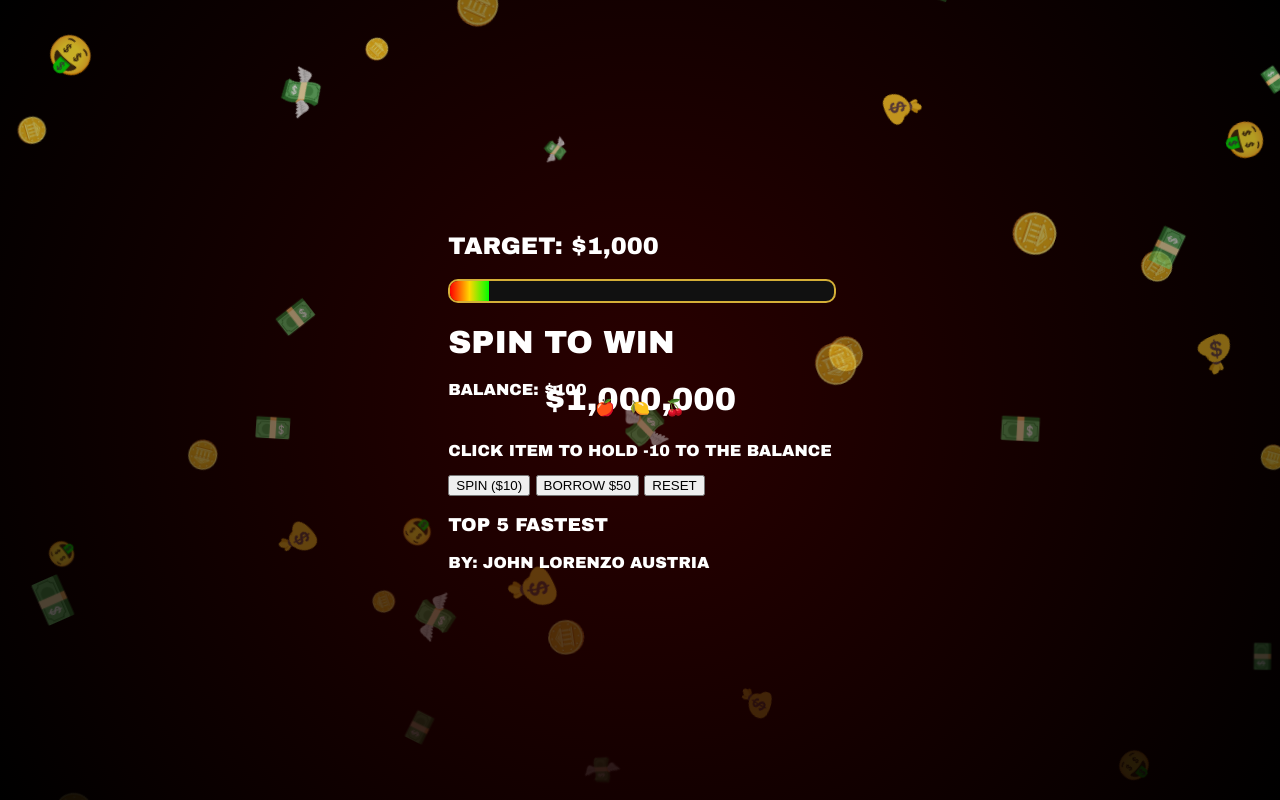
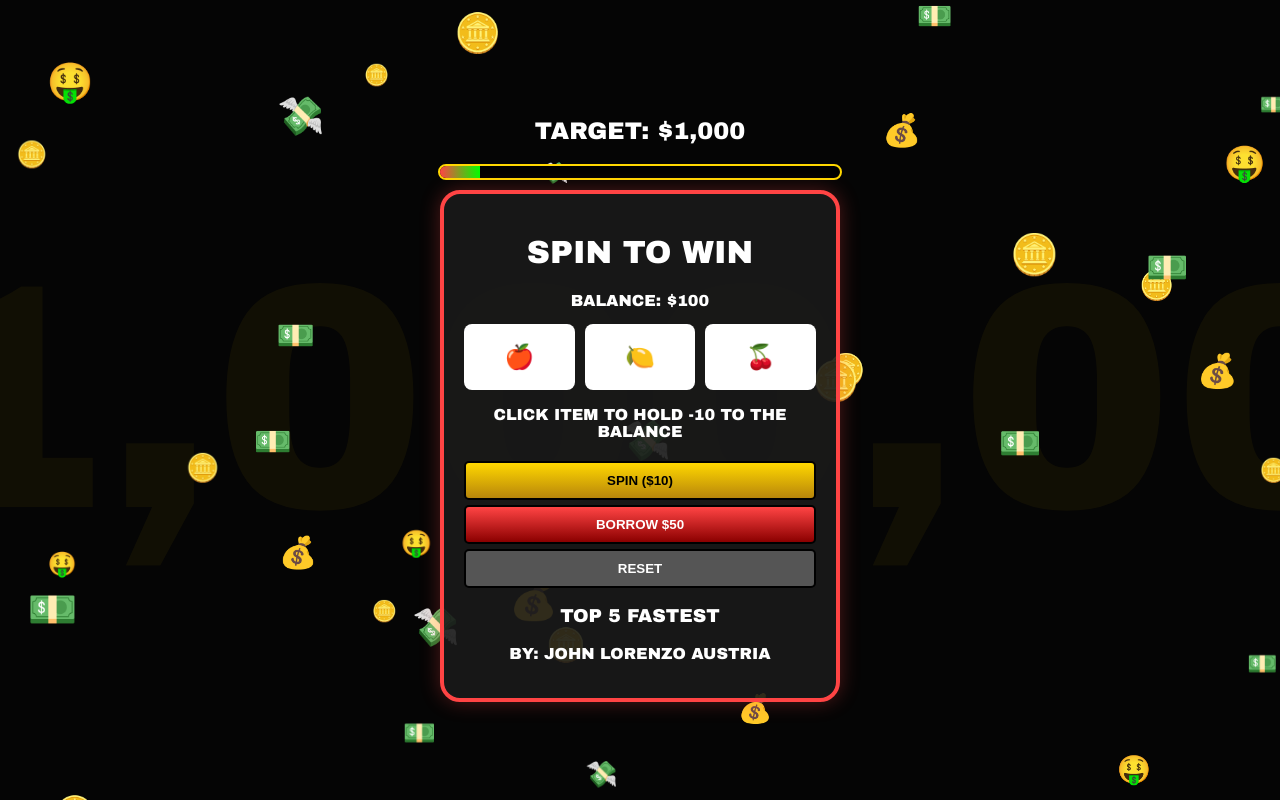
Before and after one commit to yohan577/SPINTOWIN, a plain HTML site: page main.html in a window 1280 px wide. Drawn offline with nearby package versions, Linux system fonts and the light colour scheme.

Commit message:
Refactor styles for casino layout and elements

```diff
--- a/styles.css
+++ b/styles.css
@@ -1,32 +1,23 @@
-body { background: radial-gradient(circle, #2a0000, #000); color: white; font-family: 'Arial Black', sans-serif; display: flex; flex-direction: column; justify-content: center; align-items: center; height: 100vh; margin: 0; overflow: hidden; position: relative; }
+body { margin: 0; background: #050505; color: #fff; font-family: 'Arial Black', sans-serif; min-height: 100vh; display: flex; justify-content: center; align-items: center; overflow: hidden; }
 
-/* Goal Tracker */
-.goal-container { width: 350px; margin-bottom: 25px; text-align: center; z-index: 10; }
-.goal-text { font-size: 16px; color: gold; margin-bottom: 8px; letter-spacing: 3px; text-shadow: 0 0 10px gold; }
-.progress-bg { width: 100%; height: 20px; background: #111; border-radius: 10px; border: 2px solid #d4af37; overflow: hidden; }
-.progress-fill { width: 10%; height: 100%; background: linear-gradient(90deg, #ff0000, #ffd700, #00ff00); transition: width 0.6s cubic-bezier(0.175, 0.885, 0.32, 1.275); }
+.casino-wrapper { width: 95vw; max-width: 400px; display: flex; flex-direction: column; align-items: center; z-index: 2; }
+.cabinet { width: 100%; border: 4px solid #ff4444; padding: 20px; border-radius: 20px; background: rgba(26, 26, 26, 0.9); box-shadow: 0 0 20px rgba(255, 68, 68, 0.3); text-align: center; box-sizing: border-box; }
 
-/* Background Text */
-.mega-background { position: absolute; top: 50%; left: 50%; transform: translate(-50%, -50%); width: 100%; text-align: center; z-index: -1; }
-.million-text { font-size: 18vw; margin: 0; color: rgba(255, 215, 0, 0.08); text-shadow: 0 0 40px rgba(212, 175, 55, 0.4); animation: bg-pulse 4s infinite; }
-@keyframes bg-pulse { 0%, 100% { transform: scale(1); opacity: 0.08; } 50% { transform: scale(1.05); opacity: 0.15; } }
+.reels { display: flex; gap: 10px; margin: 15px 0; }
+.slot { background: #fff; color: #000; padding: 15px; border-radius: 8px; font-size: 1.5em; border: 4px solid transparent; flex: 1; cursor: pointer; user-select: none; }
+.held { border: 4px solid gold !important; }
+.spinning { animation: blur-spin 0.1s linear infinite; }
+@keyframes blur-spin { 0%, 100% { filter: blur(5px); } 50% { filter: blur(2px); } }
 
-/* Machine Styling */
-.machine-wrapper { text-align: center; background: rgba(10, 10, 10, 0.98); padding: 40px; border-radius: 30px; border: 6px solid #ff4444; box-shadow: 0 0 60px rgba(255, 0, 0, 0.4); z-index: 10; }
-.glow-text { text-shadow: 0 0 15px #ff4444; color: #ff4444; margin-top: 0; }
+.casino-btn { background: linear-gradient(180deg, #ffd700, #b8860b); border: 2px solid #000; color: black; font-weight: bold; padding: 10px; border-radius: 5px; cursor: pointer; width: 100%; margin-top: 5px; text-transform: uppercase; }
+.loan-btn { background: linear-gradient(180deg, #ff4444, #8b0000); color: white; }
+.reset-btn { background: #555; color: white; }
 
-.reels { display: flex; gap: 15px; justify-content: center; margin-bottom: 25px; }
-.reel-window { width: 95px; height: 95px; background: white; border: 4px solid #d4af37; border-radius: 15px; display: flex; align-items: center; justify-content: center; overflow: hidden; }
-.reel-inner { font-size: 55px; }
-.spinning { animation: spin-blur 0.1s linear infinite; filter: blur(4px); }
-@keyframes spin-blur { 0% { transform: translateY(-50px); } 100% { transform: translateY(50px); } }
+.progress-bg { width: 100%; height: 12px; background: #000; border: 2px solid gold; border-radius: 10px; margin-bottom: 10px; overflow: hidden; }
+.progress-fill { height: 100%; background: linear-gradient(90deg, #ff4444, #00ff00); width: 10%; transition: 0.5s; }
 
-.hold-btn { padding: 12px; cursor: pointer; border-radius: 8px; border: none; background: #333; color: white; font-weight: bold; transition: 0.2s; }
-.hold-active { background: #ff4444 !important; box-shadow: 0 0 15px red; border: 2px solid white; }
-#spin-btn { padding: 18px 50px; font-size: 22px; cursor: pointer; background: linear-gradient(to bottom, #ffd700, #b8860b); border: none; border-radius: 12px; font-weight: bold; color: black; }
-#reset-btn { padding: 18px 25px; cursor: pointer; background: #444; color: white; border-radius: 12px; border: none; margin-left: 10px; }
-
-/* Money Rain */
-.money-rain-container { position: fixed; top: 0; left: 0; width: 100%; height: 100%; z-index: -2; pointer-events: none; }
-.money-item { position: absolute; animation: fall linear infinite; }
-@keyframes fall { 0% { transform: translateY(-10vh) rotate(0deg); opacity: 0; } 10% { opacity: 0.8; } 100% { transform: translateY(110vh) rotate(360deg); opacity: 0; } }
+.mega-background { position: fixed; inset: 0; z-index: 0; display: flex; justify-content: center; align-items: center; pointer-events: none; }
+.mega-background h1 { font-size: 25vw; color: rgba(255, 215, 0, 0.05); }
+.money-rain-container { position: fixed; inset: 0; pointer-events: none; z-index: 1; }
+.money-item { position: absolute; font-size: 30px; animation: heavy-fall linear infinite; }
+@keyframes heavy-fall { 0% { transform: translateY(-50px); } 100% { transform: translateY(110vh); } }
```
